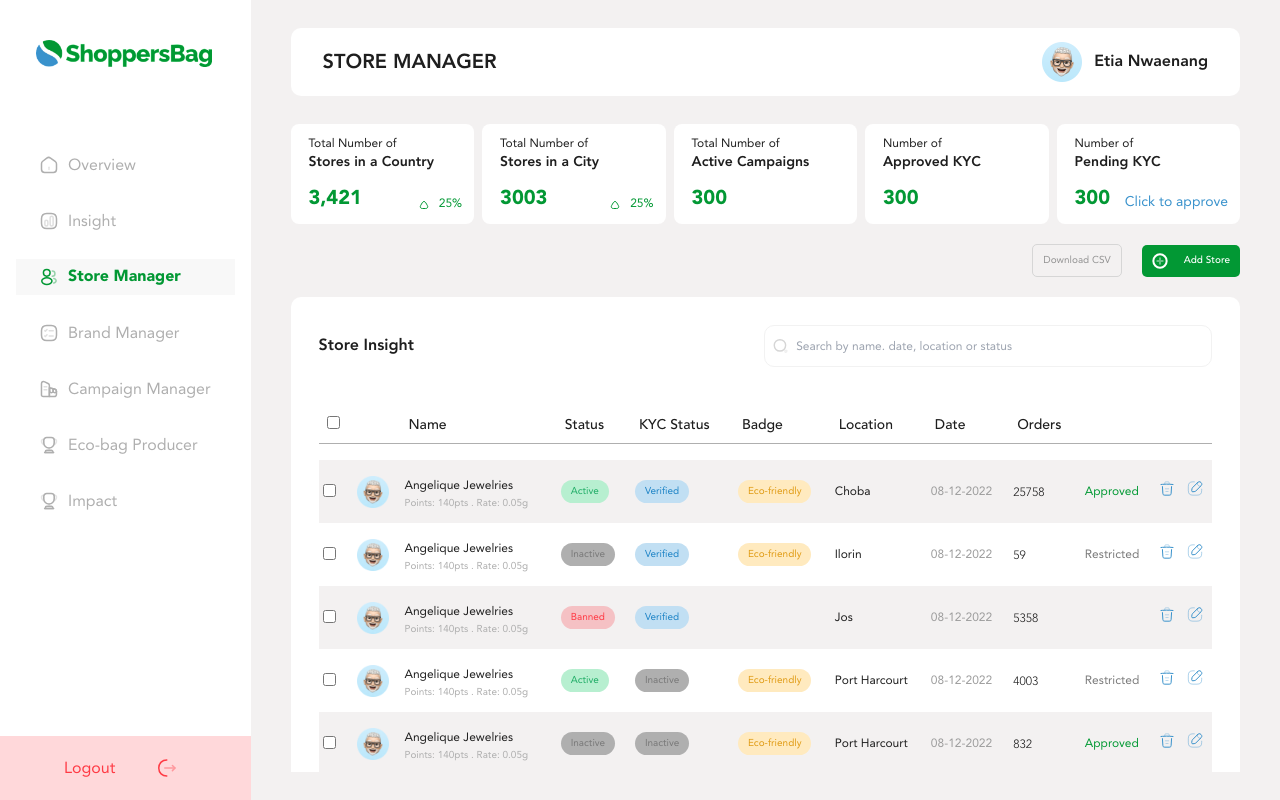
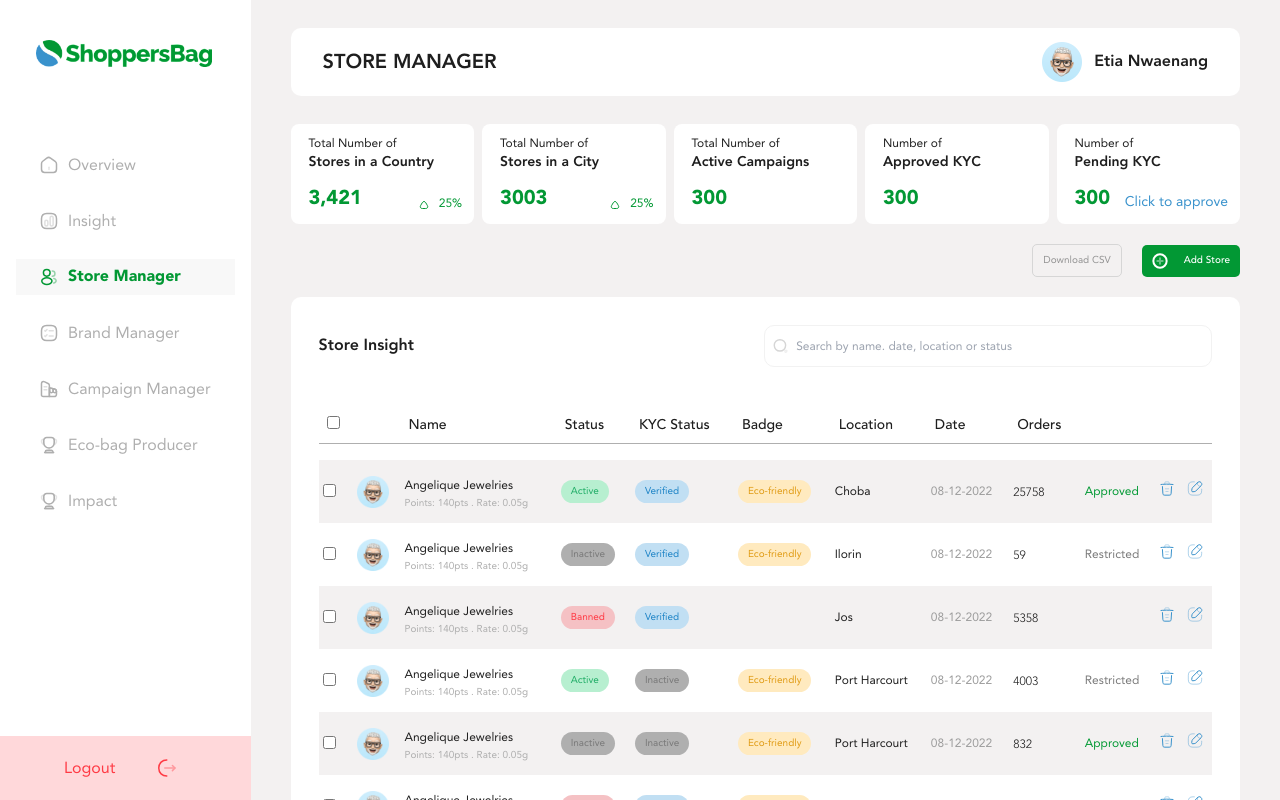
Before and after one commit to Issiedoesit/shoppersco-dashboard, a React (Vite) app: page /store-manager in a window 1280 px wide. Built offline with nearby package versions, Linux system fonts and the light colour scheme.

Commit message:
remove template page padding bottom

```diff
--- a/src/components/Template.jsx
+++ b/src/components/Template.jsx
@@ -3,12 +3,12 @@ import useIsAuthPage from '../customHooks/Stores/useIsAuthPage'
 import Header from './Header/Header'
 
 
-const TemplatePage = ({headerTitle, headerLogo, children, levelTwoRef }) => {
+const TemplatePage = ({headerTitle, headerLogo, children, levelTwoRef, paddingBottom }) => {
 
   const isAuthPage = useIsAuthPage(state => state.isAuthPage)
 
   return (
-    <div className='pb-7 h-screen overflow-hidden bg-brandGray28x'>
+    <div className={`${paddingBottom ? 'pb-7' : ''} h-screen overflow-hidden bg-brandGray28x`}>
       <div ref={levelTwoRef} className={`overflow-y-auto bg-brandGray28x h-full px-5 sm:px-10 ${isAuthPage || 'xl:pl-0 xl:pr-10'}`}>
         <Header page={headerTitle} logo={headerLogo} />
         <div className='pb-28 lg:pb-10 pt-3.5'>
```
